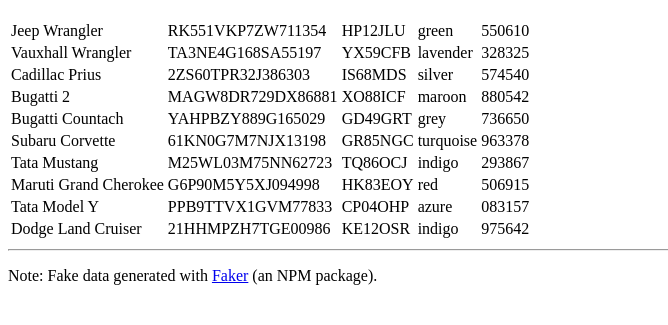
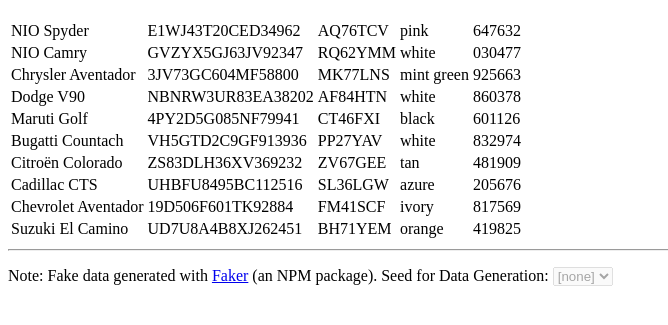
Before and after one commit to CPSC-1520/cpsc-1520-workbook-jan2024-a03-dgilleland, a plain HTML site: page src/018/faking/index.html in a window 1280 px wide. Shown: the part 61-386 px from the top of the page, without its empty margins (0-668 px from the left). Drawn offline with nearby package versions, Linux system fonts and the light colour scheme.

Commit message:
More refactoring of my fake car lot

```diff
--- /dev/null
+++ b/src/018/faking/carLot/dataGenerator.js
@@ -0,0 +1,50 @@
+import { Faker, en } from 'https://esm.sh/@faker-js/faker';
+
+let faker;
+
+const generateVehicle = function() {
+    // Return a random vehicle as an object literal
+    return {
+        type: faker.vehicle.vehicle(),
+        vin: faker.vehicle.vin(),
+        license: faker.vehicle.vrm(),
+        color: faker.vehicle.color(),
+        odometer: faker.string.numeric({ length: 6, allowLeadingZeros: true })
+    }
+};
+
+const generateLot = function(max) {
+    const lot = [];
+    for(var count = 0; count < max; count++) {
+        lot.push(generateVehicle());
+    }
+    return lot;
+}
+
+const generateTableRows = function() {
+    const lot = generateLot(10);
+    const htmlRows = lot.map(function(vehicle, index){
+        return `<tr>
+    <td>${vehicle.type}</td>
+    <td>${vehicle.vin}</td>
+    <td>${vehicle.license}</td>
+    <td>${vehicle.color}</td>
+    <td>${vehicle.odometer}</td>
+</tr>`;
+    });
+    return htmlRows.join('\n');
+}
+
+const injectTableData = function(element, seed) {
+    // seed = seed || Math.ceil(Math.random() * Number.MAX_SAFE_INTEGER);
+    // Reset with a new faker
+    const options = { locale: [en,en]};
+    faker = new Faker(options);
+    if(seed) faker.seed(seed);
+
+    console.log("seed:", seed);
+    const data = generateTableRows();
+    element.innerHTML = `<table>${data}</table>`;
+}
+
+export { injectTableData };
--- a/src/018/faking/index.html
+++ b/src/018/faking/index.html
@@ -9,11 +9,22 @@
 <body>
     <h1>Honest Joe's Used and Stolen Car Lot</h1>
     <output id="carLot">
-        <table><tr><td>Hello</td></tr></table>
+        <table><tr><td>Loading...</td></tr></table>
     </output>
     <footer>
         <hr />
-        <p>Note: Fake data generated with <a rel="noopener" href="https://fakerjs.dev/" target="_blank">Faker</a> (an NPM package).</p>
+        <p>
+            Note: Fake data generated with <a rel="noopener" href="https://fakerjs.dev/" target="_blank">Faker</a> (an NPM package).
+            <label title="Disabled at present, because it is not working as expected">
+                Seed for Data Generation:
+                <select name="faker-seed" id="faker-seed" disabled>
+                    <option value="">[none]</option>
+                    <option value="7">7</option>
+                    <option value="42">42</option>
+                    <option value="2024">2024</option>
+                </select>
+            </label>
+        </p>
     </footer>
 </body>
 </html>
--- a/src/018/faking/main.js
+++ b/src/018/faking/main.js
@@ -1,48 +1,36 @@
-import { faker } from 'https://esm.sh/@faker-js/faker';
+import { injectTableData } from './carLot/dataGenerator.js'
 
 const log = console.log;
 
-const generateVehicle = function() {
-    // Return a random vehicle as an object literal
-    return {
-        type: faker.vehicle.vehicle(),
-        vin: faker.vehicle.vin(),
-        license: faker.vehicle.vrm(),
-        color: faker.vehicle.color(),
-        odometer: faker.string.numeric({ length: 6, allowLeadingZeros: true })
-    }
-};
-// console.table(generateVehicle());
+// TODO: Disabled until I can figure out how to get the seed working
+//       consistently. Apparently, the seed can be used to get consisten
+//       data, BUT the specs (https://fakerjs.dev/api/faker.html#seed) say
+//          "... generated values are dependent on both the seed
+//           and the number of calls that have been made since it was set."
+//       See docs here: https://fakerjs.dev/guide/
+const changeSeed = function(ev) {
+    const currentSeed = ev.target.value
+    log(`Regenerating data with seed: '${currentSeed}'`);
 
-const generateLot = function(max, seed) {
-    if(seed) faker.seed(seed);
-    const lot = [];
-    for(var count = 0; count < max; count++) {
-        lot.push(generateVehicle());
-    }
-    return lot;
+    // Get the current URL
+    const url = new URL(location.href);
+
+    // Set the desired query parameter
+    if(currentSeed)
+        url.searchParams.set('seed', currentSeed);
+
+    // Reload the page with the updated query string
+    location.assign(url.search);
 }
+
+const urlParams = new URLSearchParams(window.location.search);
+const seed = urlParams.get('seed');
+log(`querystring seed=${seed}`);
+
+const dropDown = document.getElementById('faker-seed');
+if(seed)
+    dropDown.value = seed;
 const carLot = document.getElementById('carLot');
+injectTableData(carLot, seed);
 
-// TODO: Create a tabular presentation of all the cars in the car lot, displaying each cars information.
-
-// Ideas:
-// - Use a template string for each row
-// - Use a template string for the header row
-// - Refactor the code to make it "clean"
-const generateTable = function(seed) {
-    const lot = generateLot(10, seed);
-    const htmlRows = lot.map(function(vehicle, index){
-        return `<tr>
-    <td>${vehicle.type}</td>
-    <td>${vehicle.vin}</td>
-    <td>${vehicle.license}</td>
-    <td>${vehicle.color}</td>
-    <td>${vehicle.odometer}</td>
-</tr>`;
-    });
-    return htmlRows.join('\n');
-}
-const data = generateTable(42);
-log(data);
-carLot.innerHTML = `<table>${data}</table>`;
+dropDown.addEventListener('change', changeSeed);
```
